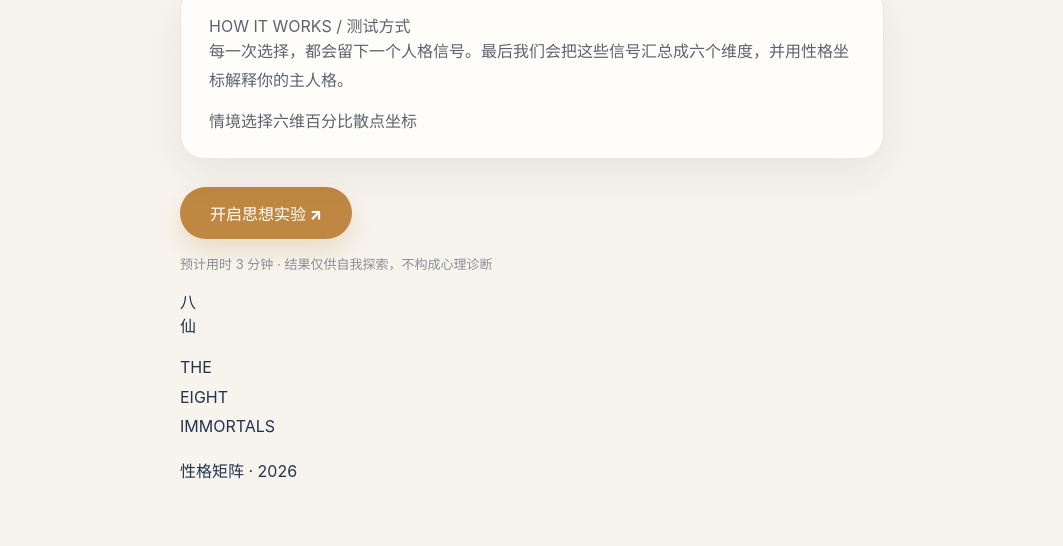
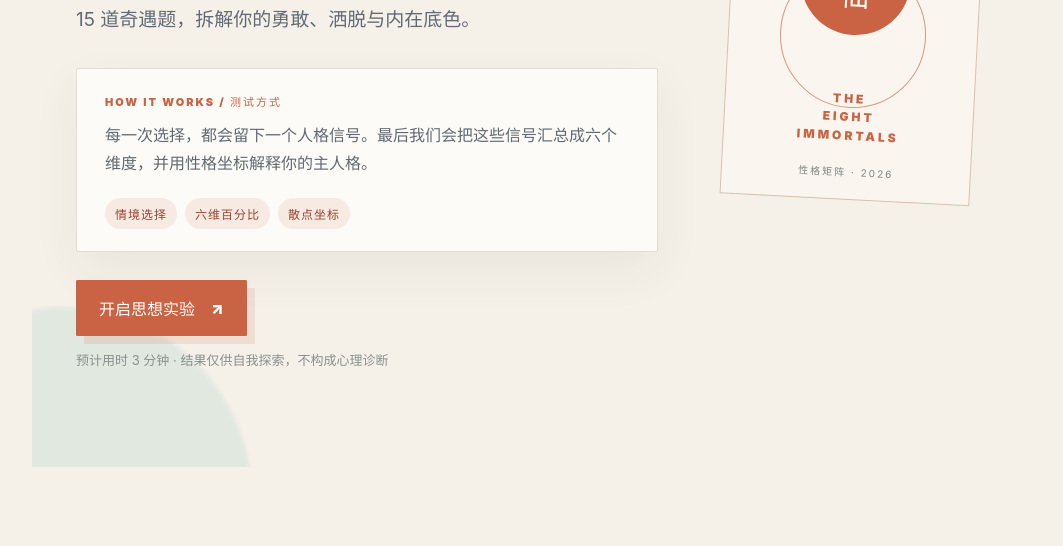
Before and after one commit to lij22598-sketch/baxian, a plain HTML site: page index.html in a window 1280 px wide. Shown: the part 394-940 px from the top of the page, without its empty margins (108-1171 px from the left). After the commit the page ends 861 px from the top, so only its background shows below. Drawn offline with Linux system fonts and the light colour scheme.

Commit message:
Update style.css

```diff
--- a/style.css
+++ b/style.css
@@ -1,44 +1,65 @@
 :root {
-  color: #24334d;
-  background: #f7f4ee;
+  color: #202b3d;
+  background: #f5f1e9;
   font-family: -apple-system, BlinkMacSystemFont, "Segoe UI", "PingFang SC", "Microsoft YaHei", sans-serif;
   font-synthesis: none;
+  --ink: #202b3d;
+  --muted: #77808c;
+  --paper: #fffdfa;
+  --line: #e4ddd1;
+  --orange: #c96343;
+  --orange-dark: #98452f;
+  --teal: #5f8e87;
+  --navy: #273852;
 }
 
 * { box-sizing: border-box; }
-body { margin: 0; min-width: 320px; background: #f7f4ee; }
+html { scroll-behavior: smooth; }
+body { margin: 0; min-width: 320px; background: #f5f1e9; }
 button { font: inherit; cursor: pointer; }
-.page { position: relative; width: min(760px, 100%); min-height: 100vh; margin: 0 auto; padding: 72px 28px 64px; overflow: hidden; }
-.home-page, .result-page { display: flex; flex-direction: column; align-items: flex-start; justify-content: center; }
-.eyebrow { margin: 0 0 20px; color: #c08742; font-size: 13px; font-weight: 800; letter-spacing: 3px; }
-h1 { position: relative; margin: 0; color: #12233f; font-size: clamp(40px, 8vw, 68px); line-height: 1.18; letter-spacing: 1px; }
-h2 { margin: 18px 0 10px; color: #12233f; font-size: clamp(25px, 4vw, 38px); line-height: 1.45; }
-h3 { margin: 24px 0 8px; color: #12233f; font-size: 18px; }
-p { line-height: 1.85; }
-.subtitle { margin: 18px 0 28px; color: #6e7480; font-size: 18px; }
-.hint { color: #8b8f96; font-size: 13px; }
-.card { width: 100%; border: 1px solid #eee6d9; border-radius: 24px; background: #fffdf9; box-shadow: 0 16px 40px rgba(38,45,61,.07); }
-.intro-card { position: relative; margin: 8px 0 28px; padding: 26px 28px; color: #5c6370; }
-.intro-card p { margin: 0 0 12px; }
-.intro-card p:last-child { margin-bottom: 0; }
-.accent-line { width: 42px; height: 4px; margin-bottom: 18px; border-radius: 10px; background: #c08742; }
-.primary-button, .secondary-button { border: 0; border-radius: 999px; padding: 14px 30px; font-weight: 800; }
-.primary-button { color: #fff; background: #c08742; box-shadow: 0 12px 24px rgba(192,135,66,.22); }
-.secondary-button { color: #9a6b33; border: 1px solid #d9b783; background: transparent; }
-.glow { position: absolute; width: 240px; height: 240px; border-radius: 50%; opacity: .35; filter: blur(10px); pointer-events: none; }
-.glow-one { top: -80px; right: -80px; background: #ead7ad; }.glow-two { bottom: 10%; left: -170px; background: #d5e0e7; }
-.quiz-page { padding-top: 46px; }
-.quiz-top { display: flex; width: 100%; justify-content: space-between; color: #8b8f96; font-size: 14px; }
-.progress { width: 100%; height: 8px; margin: 18px 0 48px; border-radius: 20px; background: #e8e0d4; overflow: hidden; }
-.progress span { display: block; height: 100%; border-radius: inherit; background: #c08742; transition: width .25s ease; }
-.options { display: grid; width: 100%; gap: 14px; margin-top: 28px; }
-.option { display: flex; align-items: center; gap: 16px; width: 100%; padding: 19px 20px; color: #38445a; text-align: left; border: 1px solid #eee6d9; border-radius: 18px; background: #fffdf9; transition: transform .18s ease, border-color .18s ease, box-shadow .18s ease; }
-.option:hover { transform: translateY(-2px); border-color: #c08742; box-shadow: 0 10px 20px rgba(38,45,61,.07); }
-.option-number { display: grid; flex: 0 0 32px; place-items: center; width: 32px; height: 32px; color: #fff; border-radius: 50%; background: #c08742; font-weight: 800; }
-.result-label { margin: 20px 0 2px; color: #6e7480; }.result-title { margin: 8px 0 26px; color: #c08742; font-size: 20px; font-weight: 800; }
-.result-card, .ranking-card, .combo-card { padding: 24px 28px; margin-bottom: 18px; }.keywords { color: #c08742; font-weight: 800; letter-spacing: 1px; }
-.role-badge { display: inline-block; margin-bottom: 8px; padding: 6px 10px; color: #8a6130; border-radius: 999px; background: #fbf3e6; font-size: 12px; font-weight: 800; letter-spacing: 1px; }.profile-name { margin: 0; font-size: 34px; }.secondary-card { background: #fdfbf7; border-left: 4px solid #d8b47c; }.combo-card { background: #f1f5f6; border-color: #dce6e8; }.combo-card p { color: #5c6370; }.combo-tip { padding: 12px 16px; border-radius: 12px; background: rgba(255,255,255,.7); }
-.result-card p { color: #5c6370; }.result-card blockquote { margin: 22px 0 0; padding: 14px 18px; color: #8a6130; border-left: 3px solid #c08742; background: #fbf3e6; }
-.ranking-hint { margin: -4px 0 18px; color: #8b8f96; font-size: 13px; }.rank-row { display: grid; grid-template-columns: 86px 1fr 42px; align-items: center; gap: 12px; margin: 14px 0; font-size: 14px; }.bar { height: 8px; overflow: hidden; border-radius: 9px; background: #eee6d9; }.bar i { display: block; height: 100%; border-radius: inherit; background: #c08742; }
-.actions { display: flex; flex-wrap: wrap; gap: 12px; margin-top: 8px; }
-@media (max-width: 520px) { .page { padding: 48px 20px; } .intro-card, .result-card, .ranking-card { padding: 20px; } .rank-row { grid-template-columns: 72px 1fr 42px; gap: 8px; } }
+.page { position: relative; width: min(1000px, 100%); min-height: 100vh; margin: 0 auto; padding: 36px 44px 72px; overflow: hidden; }
+.home-page { display: flex; flex-direction: column; justify-content: center; }
+.topline { position: relative; z-index: 2; display: flex; justify-content: space-between; padding-bottom: 16px; color: #89908e; border-bottom: 1px solid var(--line); font-size: 11px; font-weight: 800; letter-spacing: 2px; }
+.eyebrow { margin: 0 0 16px; color: var(--orange); font-size: 13px; font-weight: 800; letter-spacing: 3px; }
+h1, h2, h3, p { position: relative; }
+h1 { margin: 0; color: var(--ink); font-size: clamp(42px, 7vw, 76px); line-height: 1.13; letter-spacing: -2px; }
+h1 em, h2 em { color: var(--orange); font-style: normal; }
+h2 { margin: 12px 0 12px; color: var(--ink); font-size: clamp(27px, 4vw, 42px); line-height: 1.25; letter-spacing: -1px; }
+h3 { margin: 0 0 8px; color: var(--ink); font-size: 17px; }
+p { line-height: 1.8; }
+.subtitle { max-width: 620px; margin: 22px 0 30px; color: #616b77; font-size: 19px; }
+.hint { color: #8a918e; font-size: 13px; }
+.card { border: 1px solid var(--line); border-radius: 2px; background: rgba(255,253,250,.86); box-shadow: 0 18px 50px rgba(53,48,39,.06); }
+.home-layout { position: relative; z-index: 1; display: grid; grid-template-columns: minmax(0, 1fr) 260px; align-items: center; gap: 70px; min-height: calc(100vh - 80px); }
+.intro-card { max-width: 650px; margin: 0 0 28px; padding: 24px 28px 22px; color: #606a72; }
+.intro-card p { margin: 12px 0 20px; }
+.card-kicker { color: var(--orange); font-size: 11px; font-weight: 900; letter-spacing: 2px; }
+.intro-meta { display: flex; flex-wrap: wrap; gap: 8px; }
+.intro-meta span, .keywords { color: var(--orange-dark); font-size: 12px; font-weight: 800; letter-spacing: 1px; }
+.intro-meta span { padding: 7px 10px; border-radius: 99px; background: #f7eae2; }
+.primary-button, .secondary-button { display: inline-flex; align-items: center; gap: 16px; border-radius: 1px; padding: 15px 22px; font-weight: 900; }
+.primary-button { color: #fff; border: 1px solid var(--orange); background: var(--orange); box-shadow: 8px 8px 0 rgba(201,99,67,.14); }
+.primary-button:hover { background: var(--orange-dark); transform: translate(-1px, -1px); }
+.secondary-button { color: var(--orange-dark); border: 1px solid #d9b39e; background: transparent; }
+.seal-card { position: relative; display: grid; place-items: center; width: 250px; height: 330px; padding: 26px; color: var(--orange); border: 1px solid #d8c1ad; background: rgba(255,250,242,.55); transform: rotate(3deg); }
+.seal-card p { margin: 0; font-size: 12px; font-weight: 900; line-height: 1.55; letter-spacing: 3px; text-align: center; }
+.seal-card span { position: absolute; bottom: 20px; color: #7e8887; font-size: 10px; letter-spacing: 2px; }
+.seal-mark { position: relative; z-index: 1; display: grid; place-items: center; width: 110px; height: 110px; color: #fffaf0; border-radius: 50%; background: var(--orange); font-family: serif; font-size: 29px; font-weight: 900; line-height: 1.12; text-align: center; }
+.seal-ring { position: absolute; width: 146px; height: 146px; border: 1px solid rgba(201,99,67,.65); border-radius: 50%; }
+.home-orb { position: absolute; width: 380px; height: 380px; border-radius: 50%; opacity: .32; filter: blur(2px); pointer-events: none; }
+.orb-one { top: -160px; right: -130px; background: #e8c8a8; }.orb-two { bottom: -220px; left: -160px; background: #bad6d0; }
+.quiz-page, .result-page { padding-top: 34px; }
+.progress-wrap { display: flex; align-items: center; gap: 14px; margin: 24px 0 46px; }
+.progress { flex: 1; height: 6px; border-radius: 99px; background: #e4ddd2; overflow: hidden; }.progress span { display: block; height: 100%; border-radius: inherit; background: var(--orange); transition: width .25s ease; }.progress-wrap b { min-width: 36px; color: var(--orange); font-size: 12px; text-align: right; }
+.question-layout { display: grid; grid-template-columns: 130px minmax(0, 1fr); gap: 44px; }
+.question-aside { padding-top: 10px; color: var(--orange); font-size: 12px; font-weight: 900; letter-spacing: 1px; }.question-aside i { display: block; width: 32px; height: 1px; margin: 20px 0; background: var(--orange); }.question-aside p { color: #89908e; font-size: 13px; font-weight: 500; line-height: 1.7; }
+.question-main { max-width: 730px; }.question-main h2 { max-width: 720px; margin-top: 0; font-size: clamp(28px, 4vw, 48px); }
+.options { display: grid; gap: 12px; margin-top: 28px; }.option { display: grid; grid-template-columns: 38px 1fr 22px; align-items: center; gap: 14px; width: 100%; padding: 16px 18px; color: #344255; text-align: left; border: 1px solid var(--line); border-radius: 2px; background: var(--paper); transition: transform .18s ease, border-color .18s ease, box-shadow .18s ease; }.option:hover { border-color: var(--orange); box-shadow: 6px 6px 0 rgba(201,99,67,.10); transform: translateX(3px); }.option-number { display: grid; place-items: center; width: 30px; height: 30px; color: #fff; border-radius: 50%; background: var(--navy); font-size: 12px; font-weight: 900; }.option-arrow { color: #a2aaa6; font-size: 20px; text-align: right; }
+.result-heading { margin: 58px 0 34px; }.result-heading h1 { font-size: clamp(48px, 8vw, 84px); }.result-title { margin: 10px 0; color: var(--orange); font-size: 20px; font-weight: 900; }.result-lead { max-width: 660px; margin: 20px 0 0; color: #616b77; font-size: 16px; }
+.proof-card { display: grid; grid-template-columns: .9fr 1.1fr; gap: 24px 48px; padding: 28px; }.proof-card h2 { margin-bottom: 0; }.proof-card > p { margin: 0; color: #606a72; }.evidence-list { grid-column: 1 / -1; display: grid; gap: 9px; }.evidence-item { display: grid; grid-template-columns: 64px 1fr; gap: 14px; padding-top: 10px; border-top: 1px solid #eee5d9; color: #68727b; font-size: 13px; }.evidence-item b { color: var(--orange-dark); }
+.result-grid { display: grid; grid-template-columns: 1fr 1fr; gap: 18px; margin-top: 18px; }.dimension-card, .scatter-card, .profile-card { padding: 26px 28px; }.section-note { margin: 8px 0 24px; color: #8a918e; font-size: 13px; }.dimension-row { display: grid; grid-template-columns: 135px 1fr 42px; align-items: center; gap: 12px; margin: 17px 0; }.dimension-name span { display: block; color: var(--ink); font-size: 14px; font-weight: 900; }.dimension-name small { display: none; color: #8a918e; font-size: 11px; line-height: 1.5; }.dimension-track { height: 8px; border-radius: 99px; background: #ece5da; overflow: hidden; }.dimension-track i { display: block; height: 100%; border-radius: inherit; background: linear-gradient(90deg, var(--orange), #dfa36c); }.dimension-row b { color: var(--orange-dark); font-size: 13px; text-align: right; }
+.scatter-wrap { margin-top: 4px; }.scatter { display: block; width: 100%; min-height: 230px; overflow: visible; }.grid-lines line { stroke: #e8e0d5; stroke-width: 1; }.axis { stroke: #9ca49f; stroke-width: 1.2; }.scatter-point circle { fill: #9ca49f; }.scatter-point text { fill: #7d8783; font-size: 9px; }.user-point circle:first-child { fill: #fff8ef; stroke: var(--orange); stroke-width: 2; }.user-point circle:nth-child(2) { fill: var(--orange); }.user-point text { fill: var(--orange-dark); font-size: 12px; font-weight: 900; }.axis-label { fill: #8a918e; font-size: 10px; }.scatter-legend { display: flex; gap: 16px; color: #8a918e; font-size: 11px; }.scatter-legend i { display: inline-block; width: 8px; height: 8px; margin-right: 5px; border-radius: 50%; }.legend-user { border: 2px solid var(--orange); }.legend-profile { background: #9ca49f; }
+.profile-card { margin-top: 18px; }.profile-top { display: flex; align-items: flex-start; justify-content: space-between; gap: 24px; }.profile-top h2 { margin-top: 10px; font-size: clamp(24px, 3vw, 34px); }.score-stamp { min-width: 70px; padding: 11px 8px; color: var(--orange-dark); border: 1px solid #d9b39e; font-size: 10px; line-height: 1.35; text-align: center; }.score-stamp strong { font-size: 18px; }.profile-copy { display: grid; grid-template-columns: 1fr 1fr; gap: 28px; margin-top: 24px; }.profile-copy p { margin: 0; color: #606a72; font-size: 14px; }.profile-card blockquote { margin: 25px 0 0; padding: 13px 16px; color: var(--orange-dark); border-left: 3px solid var(--orange); background: #fbf0e7; font-size: 14px; }
+.actions { display: flex; flex-wrap: wrap; gap: 12px; margin-top: 28px; }.result-page > .hint { margin-top: 14px; }
+@media (max-width: 760px) { .page { padding: 28px 20px 56px; }.home-layout { grid-template-columns: 1fr; gap: 18px; min-height: auto; padding-top: 70px; }.seal-card { display: none; }.question-layout { grid-template-columns: 1fr; gap: 16px; }.question-aside { display: flex; align-items: center; gap: 14px; }.question-aside i { margin: 0; }.question-aside p { margin: 0; }.result-grid { grid-template-columns: 1fr; }.proof-card { grid-template-columns: 1fr; gap: 10px; }.evidence-list { margin-top: 12px; }.profile-copy { grid-template-columns: 1fr; gap: 18px; }.dimension-row { grid-template-columns: 90px 1fr 40px; gap: 8px; } }
+@media (max-width: 430px) { h1 { font-size: 44px; }.topline { font-size: 9px; letter-spacing: 1px; }.intro-card, .proof-card, .dimension-card, .scatter-card, .profile-card { padding: 20px; }.option { grid-template-columns: 32px 1fr 16px; gap: 10px; padding: 14px 12px; font-size: 14px; }.dimension-row { grid-template-columns: 74px 1fr 38px; }.result-heading { margin-top: 42px; } }
```
